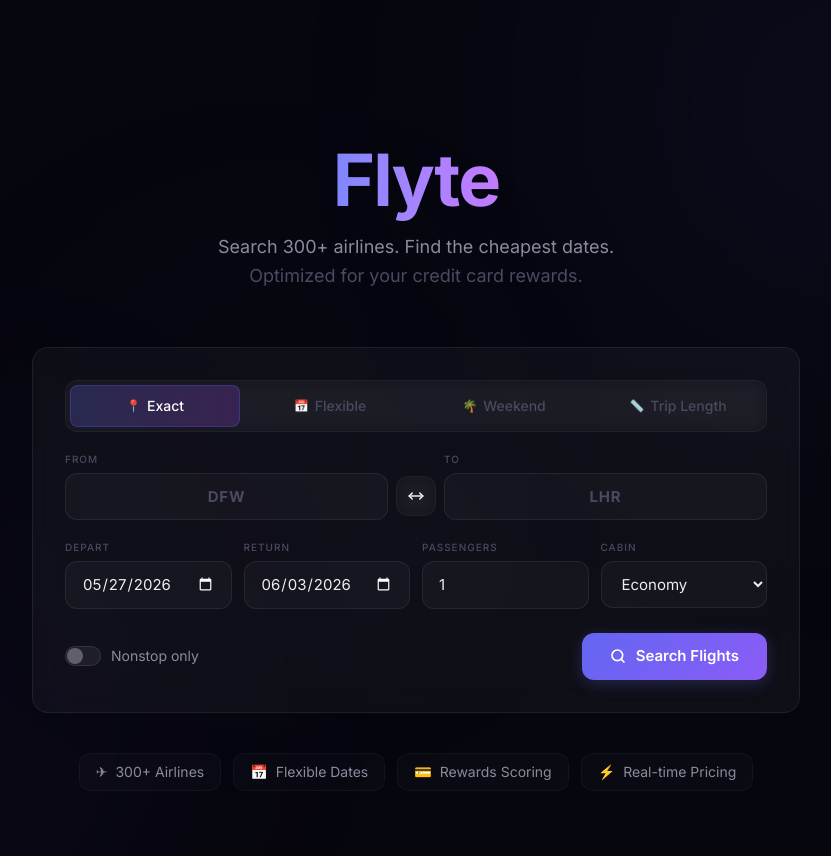
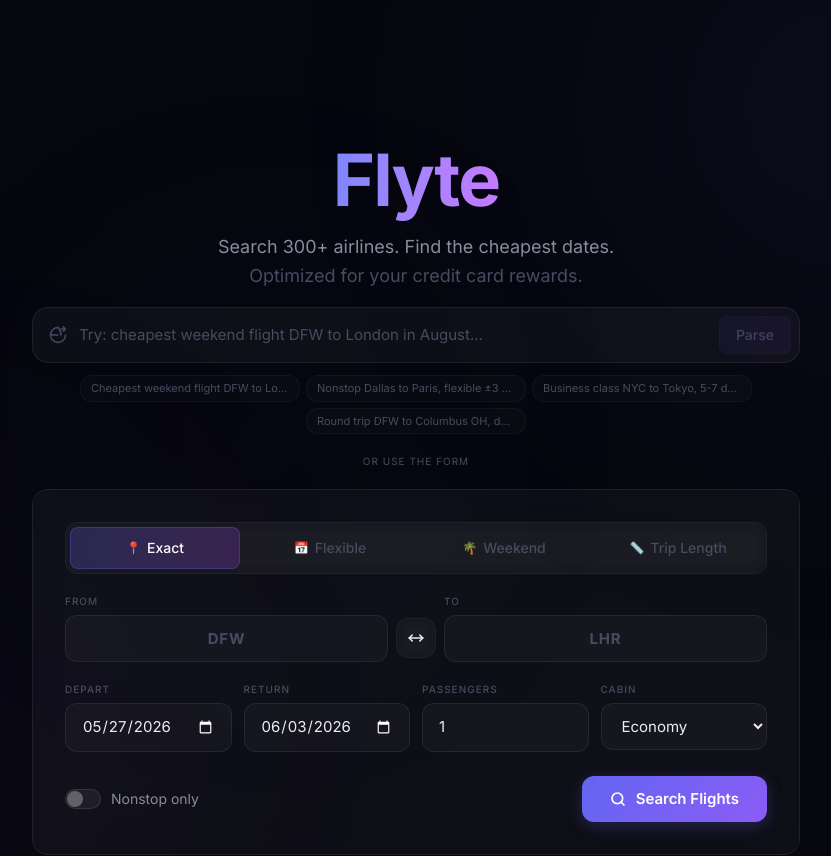
Before and after one commit to sai2142/open-travel-agent, a Next.js app in the folder packages/web/: page / in a window 1280 px wide. Shown: the top 856 px of the page, without its empty margins (224-1055 px from the left). Built offline with nearby package versions, Linux system fonts and the light colour scheme.

Commit message:
auto: Edit C:\Users\nslok\ClaudeCode\open-travel-agent\packages\web\src\app\page.tsx

```diff
--- a/packages/web/src/app/page.tsx
+++ b/packages/web/src/app/page.tsx
@@ -132,9 +132,32 @@
         </div>
       </header>
 
+      {/* Natural Language Bar */}
+      {isIdle && (
+        <section className="px-4 pb-2 fade-in" style={{ animationDelay: '100ms' }}>
+          <NaturalLanguageBar onParsed={handleNlParsed} />
+        </section>
+      )}
+
+      {/* Divider */}
+      {isIdle && (
+        <div className="flex items-center gap-3 max-w-3xl mx-auto px-8 py-3">
+          <div className="flex-1 h-px bg-gradient-to-r from-transparent to-white/[0.06]" />
+          <span className="text-[10px] text-[var(--color-text-muted)] uppercase tracking-widest">or use the form</span>
+          <div className="flex-1 h-px bg-gradient-to-l from-transparent to-white/[0.06]" />
+        </div>
+      )}
+
+      {/* NL Applied indicator */}
+      {nlApplied && (
+        <div className="text-center text-xs text-[var(--color-success)] fade-in pb-2">
+          Fields updated from your query
+        </div>
+      )}
+
       {/* Search Form */}
-      <section className={`px-4 transition-all duration-500 ${isIdle ? 'py-10' : 'py-4'}`}>
-        <SearchForm onSearch={handleSearch} loading={view.type === 'loading'} />
+      <section className={`px-4 transition-all duration-500 ${isIdle ? 'py-2' : 'py-4'}`}>
+        <SearchForm onSearch={handleSearch} loading={view.type === 'loading'} overrides={formOverrides} />
       </section>
 
       {/* Feature Pills — only on idle */}
```
